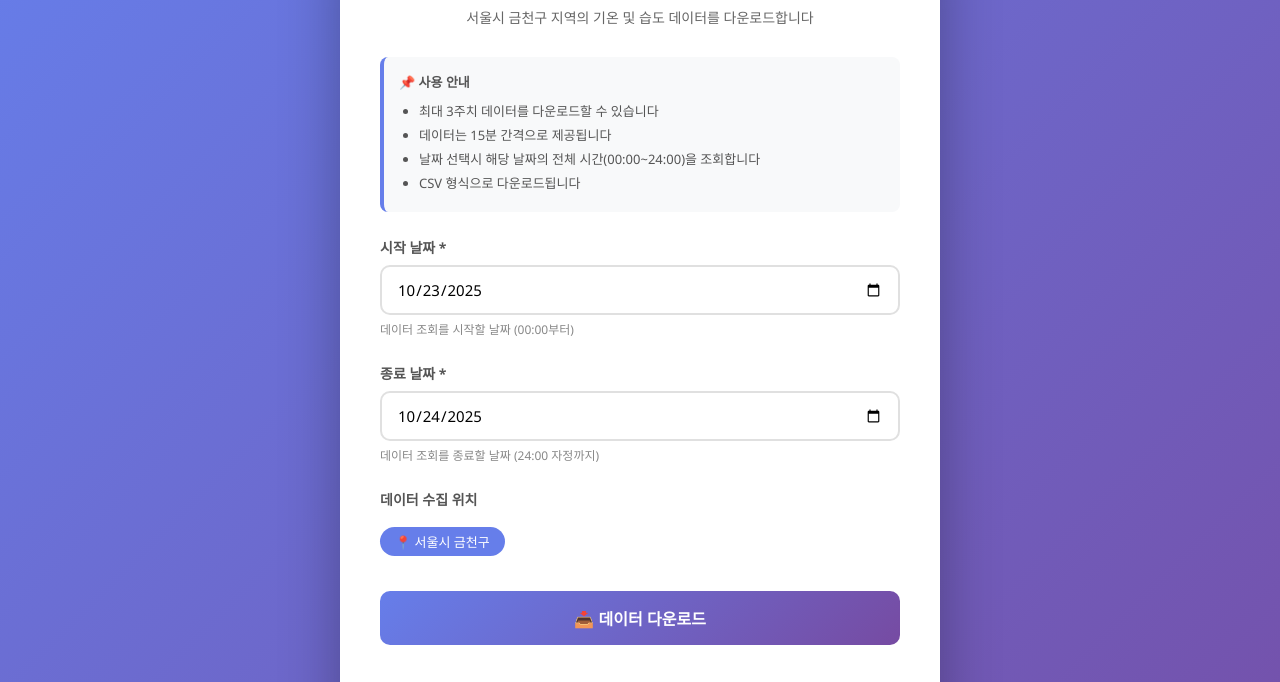
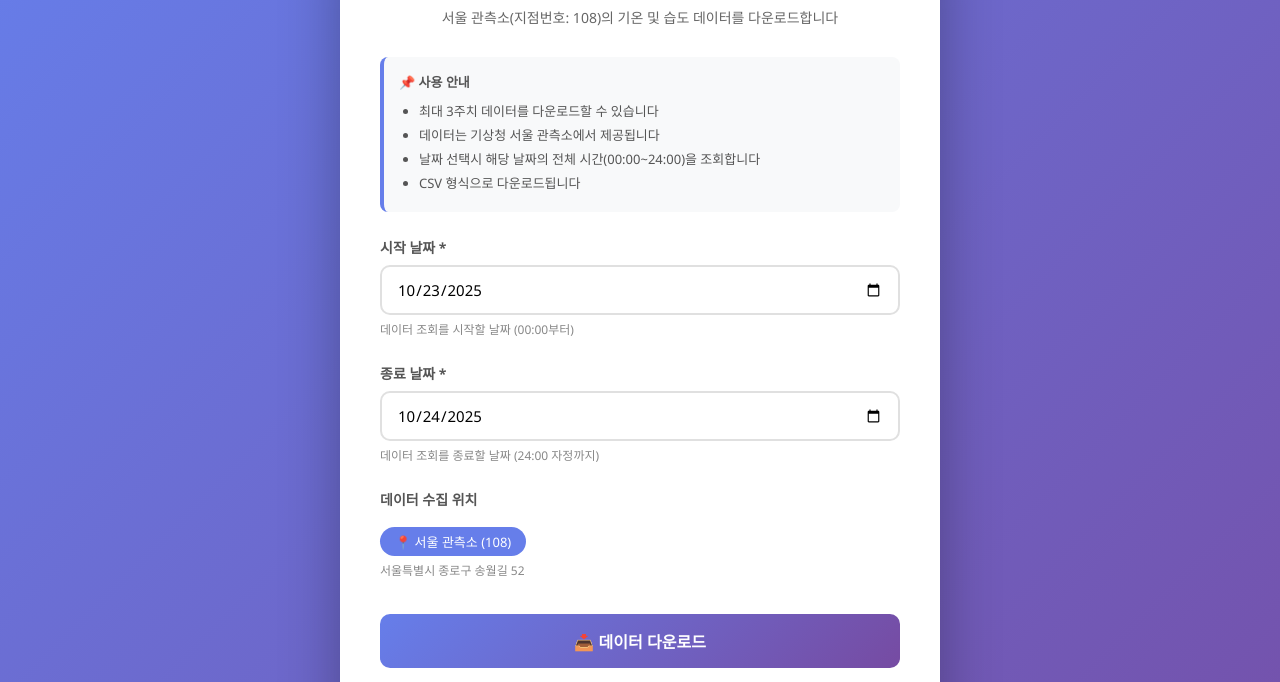
Before and after one commit to YearaChoi/temp-gather-weatherAPI, a website: page public/index.html in a window 1280 px wide. Shown: the part 103-785 px from the top of the page. Drawn offline with Linux system fonts and the light colour scheme.

Commit message:
docs: Update README to reflect changes in data source and enhance clarity on features and usage instructions

```diff
--- a/public/index.html
+++ b/public/index.html
@@ -252,13 +252,13 @@
 <body>
     <div class="container">
         <h1>🌡️ 기상청 온도 데이터 다운로드</h1>
-        <p class="subtitle">서울시 금천구 지역의 기온 및 습도 데이터를 다운로드합니다</p>
+        <p class="subtitle">서울 관측소(지점번호: 108)의 기온 및 습도 데이터를 다운로드합니다</p>
 
         <div class="info-box">
             <strong>📌 사용 안내</strong>
             <ul>
                 <li>최대 3주치 데이터를 다운로드할 수 있습니다</li>
-                <li>데이터는 15분 간격으로 제공됩니다</li>
+                <li>데이터는 기상청 서울 관측소에서 제공됩니다</li>
                 <li>날짜 선택시 해당 날짜의 전체 시간(00:00~24:00)을 조회합니다</li>
                 <li>CSV 형식으로 다운로드됩니다</li>
             </ul>
@@ -279,7 +279,8 @@
 
             <div class="form-group">
                 <label>데이터 수집 위치</label>
-                <span class="location-badge">📍 서울시 금천구</span>
+                <span class="location-badge">📍 서울 관측소 (108)</span>
+                <p class="help-text" style="margin-top: 5px;">서울특별시 종로구 송월길 52</p>
             </div>
 
             <button type="submit" id="submitBtn">
```
Also changed, not shown: README.md.
